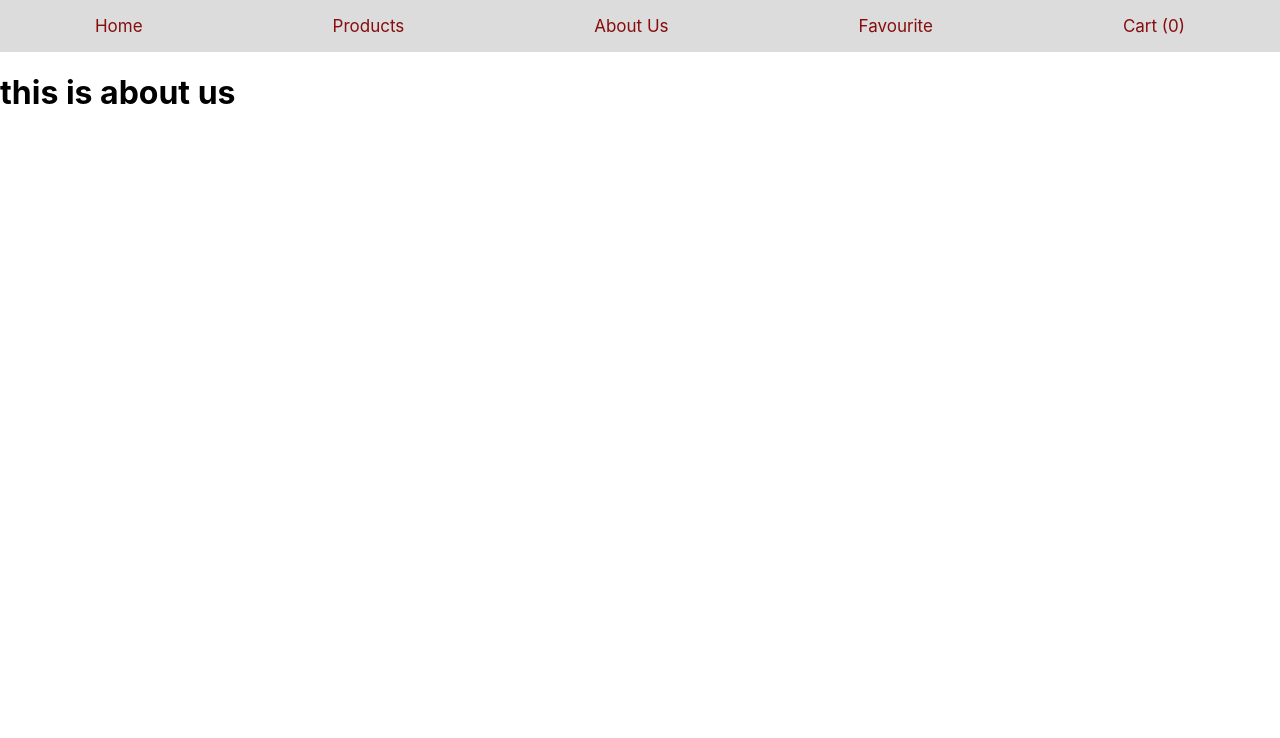
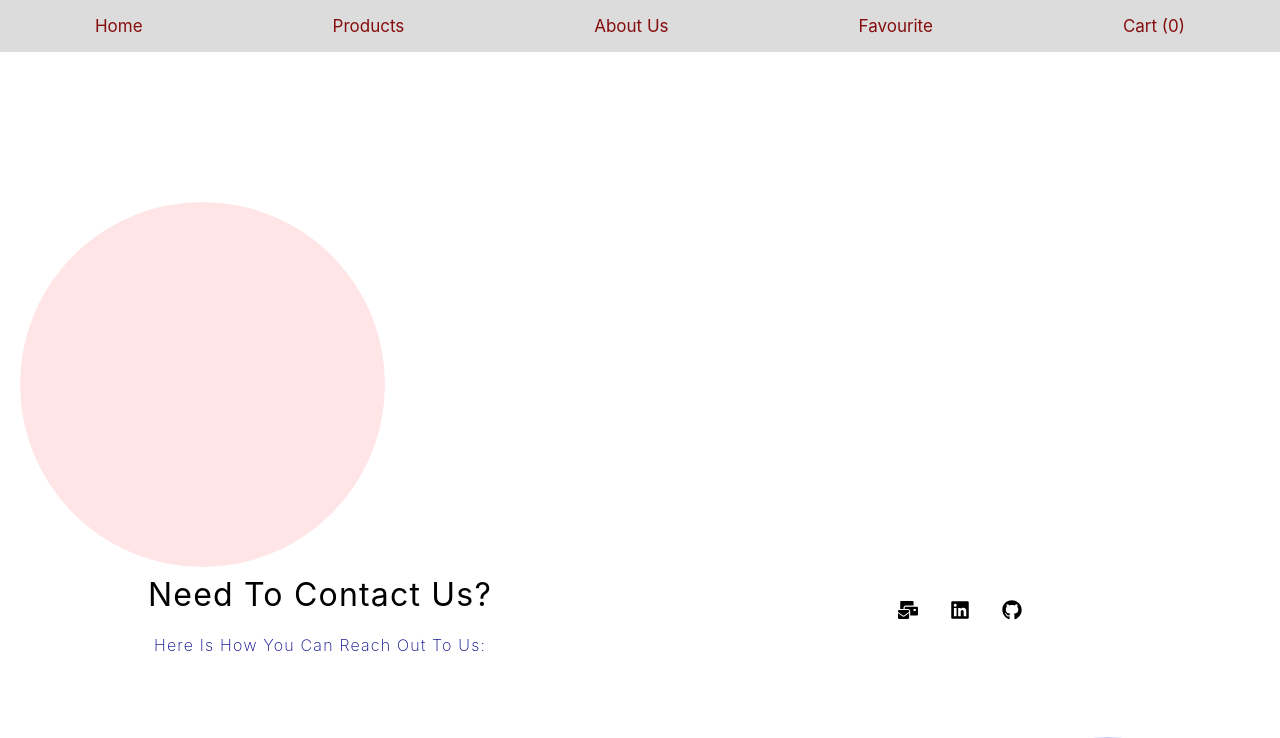
Before and after one commit to parham-mosadeq/storify, a React (Create React App) app: page /aboutUs in a window 1280 px wide. Shown: the top 738 px of the page. Built offline with nearby package versions, Linux system fonts and the light colour scheme.

Commit message:
aboutUs don.

```diff
--- a/src/components/layouts/AboutUs.js
+++ b/src/components/layouts/AboutUs.js
@@ -1,10 +1,38 @@
 import React from 'react';
-
+//router
+import { Link } from 'react-router-dom';
+//icons
+import { FaGithub, FaLinkedin, FaMailBulk } from 'react-icons/fa';
+// styles
+import { MainAboutUsContainer } from '../../shared/AboutUsComponentStyled';
 const AboutUs = () => {
   return (
-    <div>
-      <h1>this is about us</h1>
-    </div>
+    <MainAboutUsContainer>
+      <div>
+        <h1>need to contact us?</h1>
+        <p>here is how you can reach out to us:</p>
+      </div>
+
+      <div>
+        <ul>
+          <li>
+            <Link href='#'>
+              <FaMailBulk />
+            </Link>
+          </li>
+          <li>
+            <Link href='#'>
+              <FaLinkedin />
+            </Link>
+          </li>
+          <li>
+            <Link href='#'>
+              <FaGithub />
+            </Link>
+          </li>
+        </ul>
+      </div>
+    </MainAboutUsContainer>
   );
 };
 
--- /dev/null
+++ b/src/shared/AboutUsComponentStyled.jsx
@@ -0,0 +1,85 @@
+import styled from 'styled-components';
+
+const MainAboutUsContainer = styled.main`
+  display: flex;
+  flex-direction: column;
+  justify-content: center;
+  align-items: center;
+  margin-top: 2rem;
+  text-align: center;
+  position: relative;
+  height: 100vh;
+  z-index: 100;
+
+  div:first-child {
+    text-transform: capitalize;
+    letter-spacing: 1.2px;
+    font-weight: 200;
+    h1 {
+      font-weight: 400;
+    }
+
+    p {
+      color: #070789;
+    }
+  }
+
+  div:last-child {
+    ul {
+      display: flex;
+      width: 100%;
+      padding: 0;
+
+      li {
+        padding: 1rem;
+        list-style: none;
+
+        a {
+          font-size: 20px;
+          color: black;
+          transition: color 0.3s linear;
+          cursor: pointer;
+          :hover {
+            color: #070789;
+          }
+        }
+      }
+    }
+  }
+
+  ::before {
+    content: '';
+    width: 365px;
+    height: 365px;
+    position: absolute;
+    background-color: red;
+    border-radius: 50%;
+    opacity: 0.1;
+    top: -10px;
+    left: 20px;
+    z-index: 1;
+  }
+
+  ::after {
+    content: '';
+    width: 265px;
+    height: 265px;
+    position: absolute;
+    background-color: blue;
+    border-radius: 50%;
+    opacity: 0.2;
+    bottom: 10px;
+    right: 40px;
+    z-index: 2;
+  }
+
+  @media (min-width: 992px) {
+    display: grid;
+    grid-template-columns: repeat(2, 1fr);
+    justify-items: center;
+    align-items: center;
+    margin-top: 10rem;
+  }
+`;
+
+export { MainAboutUsContainer };
```
